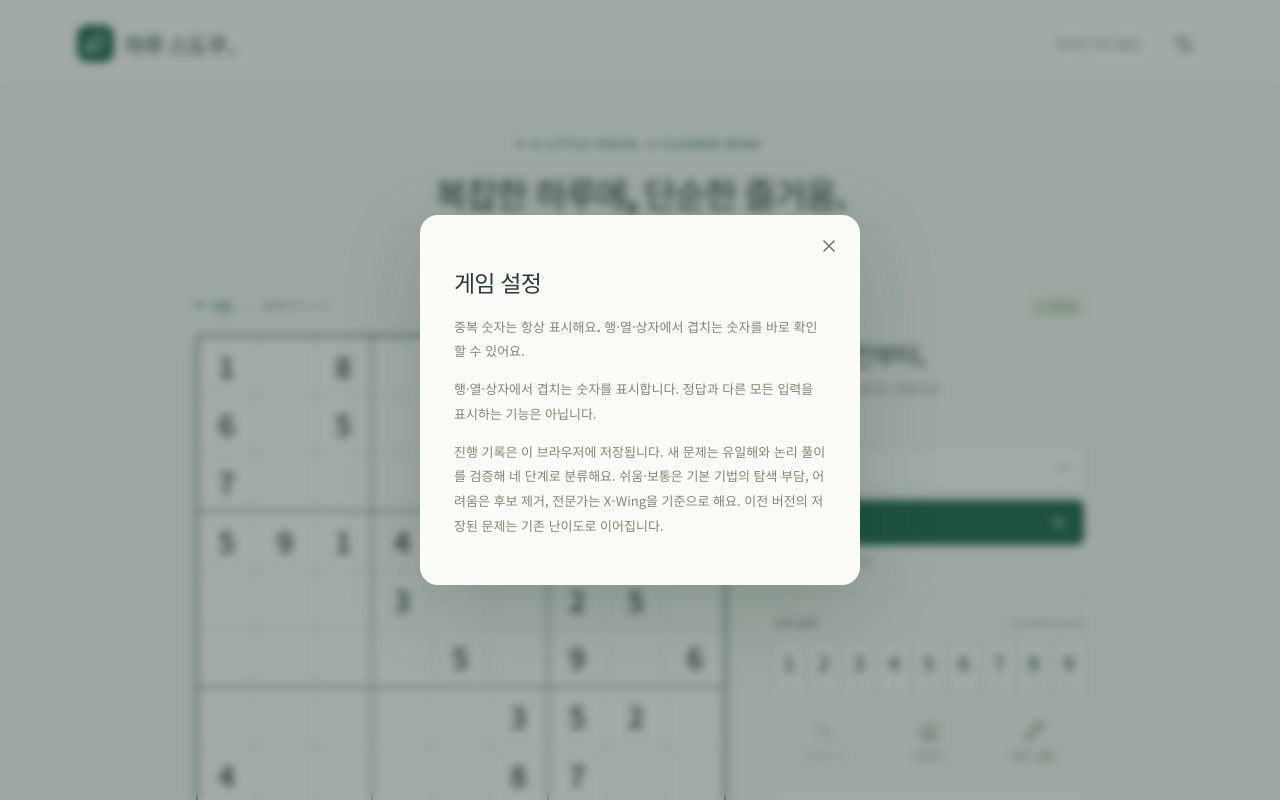
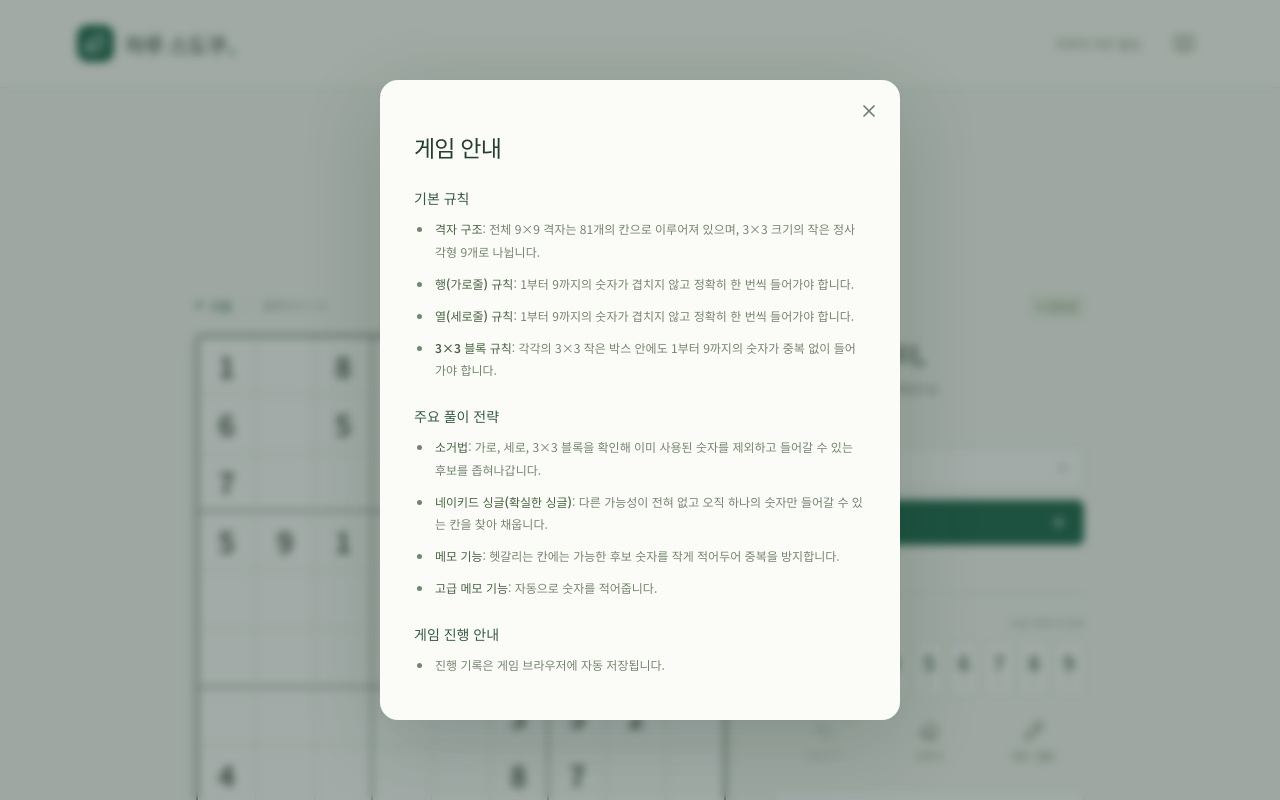
Before and after one commit to kjk0189-boop/haru-sudoku, a React (Vite) app: page / in a window 1280 px wide. Both pictures are taken after a click on the button 1184 px from the left and 43 px from the top of the page. Shown: the top 800 px of the page. Built offline with nearby package versions, Linux system fonts and the light colour scheme.

Commit message:
ui: replace settings with game guide and update action copy

```diff
--- a/src/App.tsx
+++ b/src/App.tsx
@@ -1,5 +1,5 @@
 import { useEffect, useRef, useState } from 'react';
-import { ArrowRight, Check, ChevronDown, Clock3, Eraser, Leaf, Lightbulb, Pause, Pencil, Play, RotateCcw, Settings2, ShieldCheck, Sparkles, Undo2, X } from 'lucide-react';
+import { ArrowRight, Check, ChevronDown, Clock3, Eraser, Leaf, Lightbulb, Pause, Pencil, Play, RotateCcw, BookOpen, ShieldCheck, Sparkles, Undo2, X } from 'lucide-react';
 import { conflicts, isComplete, type Difficulty } from './game';
 import { requestPuzzle, readRecent, rememberPuzzle, RECENT_KEY } from './generator-client';
 import { STARTER_PUZZLE } from './starter';
@@ -138,7 +138,7 @@ export default function App() {
     return () => { document.removeEventListener('keydown', handler); prior?.focus(); };
   }, [blocking]);
   return <>
-    <header className="site-header"><a className="brand" href="./" aria-label="하루 스도쿠 홈"><span className="brand-icon"><Leaf size={22} /></span>하루 스도쿠<span className="brand-dot">.</span></a><div className="header-right"><span className="header-tag">하루의 작은 몰입</span><button className="icon-button" aria-label="게임 설정" onClick={() => setSettings(true)}><Settings2 size={20}/></button></div></header>
+    <header className="site-header"><a className="brand" href="./" aria-label="하루 스도쿠 홈"><span className="brand-icon"><Leaf size={22} /></span>하루 스도쿠<span className="brand-dot">.</span></a><div className="header-right"><span className="header-tag">하루의 작은 몰입</span><button className="icon-button" aria-label="게임 안내" onClick={() => setSettings(true)}><BookOpen size={20}/></button></div></header>
     <main onKeyDown={keydown}>
       <section className="intro"><div className="eyebrow"><span/> A LITTLE PAUSE, A CLEARER MIND</div><h1>복잡한 하루에,<br className="mobile-break"/> 단순한 즐거움.</h1><p>숫자 하나에 집중하다 보면, 마음도 조금 가벼워질 거예요.</p></section>
       <div className="workspace">
@@ -169,8 +169,8 @@ export default function App() {
           <div className="input-label"><span className="field-label">숫자 입력</span><span>{memo?'메모 모드 ON':'칸을 선택한 후 입력'}</span></div>
           <div className="number-pad">{Array.from({length:9},(_,n)=>fullDigits.has(n+1)?<span key={n} className="number-complete" aria-hidden="true"/>:<button key={n} disabled={generating||paused||complete} aria-label={`숫자 ${n+1} 입력`} onClick={()=>input(n+1)} className={selectedValue===n+1?'active':''}>{n+1}<span>{Math.max(0,9-session.board.filter(v=>v===n+1).length)}</span></button>)}</div>
           <div className="tools"><button disabled={generating||paused||complete||!session.history.length} onClick={()=>setSession(undo)}><Undo2 size={20}/><span>되돌리기</span></button><button disabled={generating||paused||complete} onClick={()=>input(0)}><Eraser size={20}/><span>지우기</span></button><button disabled={generating||paused||complete} aria-pressed={memo} className={memo?'tool-active':''} onClick={()=>setMemo(v=>!v)}><Pencil size={20}/><span>메모 <small>{memo?'ON':'OFF'}</small></span></button></div>
-          <button className="advanced-memo" disabled={generating||paused||complete} onClick={advancedMemo}><span><Sparkles size={18}/>고급 메모</span><span>모든 후보 한 번에 채우기</span></button>
-          <button className="hint-button" disabled={generating||paused||complete||hintsLeft===0} onClick={hint}><span><Lightbulb size={19}/>조금의 도움이 필요할 때</span><span>{hintsLeft===null?'힌트 무제한':`힌트 ${hintsLeft}회 남음`}<ArrowRight size={15}/></span></button>
+          <button className="advanced-memo" disabled={generating||paused||complete} onClick={advancedMemo}><span><Sparkles size={18}/>고급 메모</span><span>자동 숫자 채우기</span></button>
+          <button className="hint-button" disabled={generating||paused||complete||hintsLeft===0} onClick={hint}><span><Lightbulb size={19}/>랜덤 정답 확인하기</span><span>{hintsLeft===null?'힌트 무제한':`힌트 ${hintsLeft}회 남음`}<ArrowRight size={15}/></span></button>
           <p className="hint-usage">이번 게임에서 힌트 {session.hints}회 사용</p>
           <div className="save-status">{saveFailed?<><X size={14}/>저장 불가 · 브라우저 저장 설정을 확인하세요</>:<><ShieldCheck size={14}/>진행 상황이 이 브라우저에 자동 저장돼요</>}</div>
           <button disabled={generating} className="restart-link" onClick={()=>setDialog('restart')}><RotateCcw size={13}/>이 문제 처음부터 풀기</button>
@@ -181,8 +181,26 @@ export default function App() {
       <p className="keyboard-guide">키보드로도 편하게 <kbd>1–9</kbd> 숫자 입력 <span>·</span> <kbd>↑ ↓ ← →</kbd> 이동 <span>·</span> <kbd>N</kbd> 메모</p>
     </main>
     <footer><span className="footer-brand">하루 스도쿠<span>.</span></span><p>오늘도, 한 칸만큼의 여유.</p><a href="https://github.com/kjk0189-boop/haru-sudoku" target="_blank" rel="noreferrer">GitHub ↗</a></footer>
-    {blocking&&<div className="modal-backdrop"><section className="modal" role="dialog" aria-modal="true" aria-labelledby="modal-title"><button className="modal-close icon-button" aria-label="닫기" onClick={()=>{setDialog(null);setSettings(false);setHelp(false);}}><X size={20}/></button>
-      {dialog?<><span className="modal-icon"><Leaf size={26}/></span><h2 id="modal-title">{dialog==='restart'?'처음부터 다시 풀까요?':'새 퍼즐을 시작할까요?'}</h2><p>{dialog==='restart'?'현재 문제의 입력, 시간, 메모가 초기화됩니다.':`${LABELS[difficulty]} 난이도의 새로운 문제를 시작해요. 현재 진행 상황은 새 게임으로 바뀝니다.`}</p><div className="modal-actions"><button className="secondary" onClick={()=>setDialog(null)}>계속 풀기</button><button className="primary" onClick={start}>시작하기<ArrowRight size={16}/></button></div></>:settings?<><h2 id="modal-title">게임 설정</h2><p><strong>중복 숫자는 항상 표시해요.</strong> 행·열·상자에서 겹치는 숫자를 바로 확인할 수 있어요.</p><p>행·열·상자에서 겹치는 숫자를 표시합니다. 정답과 다른 모든 입력을 표시하는 기능은 아닙니다.</p><p>진행 기록은 이 브라우저에 저장됩니다. 새 문제는 유일해와 논리 풀이를 검증해 네 단계로 분류해요. 쉬움·보통은 기본 기법의 탐색 부담, 어려움은 후보 제거, 전문가는 X-Wing을 기준으로 해요. 이전 버전의 저장된 문제는 기존 난이도로 이어집니다.</p></>:<><h2 id="modal-title">한 칸씩, 차근차근</h2><p>각 가로줄, 세로줄, 굵은 선으로 구분된 3×3 상자에는 1~9가 한 번씩 들어가야 해요.</p><p>빈칸을 선택하고 숫자를 누르세요. 메모 모드에서는 후보 숫자를 작게 적을 수 있어요. 같은 숫자를 다시 누르면 메모가 지워져요.</p><p>고급 메모는 현재 보드를 기준으로 모든 빈칸의 후보를 한 번에 새로 채워요. 기존 메모는 교체되며 되돌리기로 복원할 수 있어요. 숫자를 입력한 뒤 다시 누르면 후보가 갱신돼요.</p><p>9개가 채워진 숫자는 입력판에서 사라져요. 지우거나 되돌리면 다시 나타나요.</p><p>힌트는 단일 후보, 후보 잠금, 후보 쌍, X-Wing까지 순서대로 설명하고 한 칸을 채워줘요. 잘못 입력한 숫자가 있으면 먼저 수정을 안내해요.</p><p>방향키로 이동, Delete로 지우기, N으로 메모 전환, Ctrl/⌘+Z로 되돌리기.</p><button className="primary" onClick={()=>setHelp(false)}><Check size={16}/>알겠어요</button></>}
+    {blocking&&<div className="modal-backdrop"><section className={`modal ${settings?'game-guide':''}`} role="dialog" aria-modal="true" aria-labelledby="modal-title"><button className="modal-close icon-button" aria-label="닫기" onClick={()=>{setDialog(null);setSettings(false);setHelp(false);}}><X size={20}/></button>
+      {dialog?<><span className="modal-icon"><Leaf size={26}/></span><h2 id="modal-title">{dialog==='restart'?'처음부터 다시 풀까요?':'새 퍼즐을 시작할까요?'}</h2><p>{dialog==='restart'?'현재 문제의 입력, 시간, 메모가 초기화됩니다.':`${LABELS[difficulty]} 난이도의 새로운 문제를 시작해요. 현재 진행 상황은 새 게임으로 바뀝니다.`}</p><div className="modal-actions"><button className="secondary" onClick={()=>setDialog(null)}>계속 풀기</button><button className="primary" onClick={start}>시작하기<ArrowRight size={16}/></button></div></>:settings?<>
+        <h2 id="modal-title">게임 안내</h2>
+        <h3>기본 규칙</h3>
+        <ul>
+          <li><strong>격자 구조</strong>: 전체 9×9 격자는 81개의 칸으로 이루어져 있으며, 3×3 크기의 작은 정사각형 9개로 나뉩니다.</li>
+          <li><strong>행(가로줄) 규칙</strong>: 1부터 9까지의 숫자가 겹치지 않고 정확히 한 번씩 들어가야 합니다.</li>
+          <li><strong>열(세로줄) 규칙</strong>: 1부터 9까지의 숫자가 겹치지 않고 정확히 한 번씩 들어가야 합니다.</li>
+          <li><strong>3×3 블록 규칙</strong>: 각각의 3×3 작은 박스 안에도 1부터 9까지의 숫자가 중복 없이 들어가야 합니다.</li>
+        </ul>
+        <h3>주요 풀이 전략</h3>
+        <ul>
+          <li><strong>소거법</strong>: 가로, 세로, 3×3 블록을 확인해 이미 사용된 숫자를 제외하고 들어갈 수 있는 후보를 좁혀나갑니다.</li>
+          <li><strong>네이키드 싱글(확실한 싱글)</strong>: 다른 가능성이 전혀 없고 오직 하나의 숫자만 들어갈 수 있는 칸을 찾아 채웁니다.</li>
+          <li><strong>메모 기능</strong>: 헷갈리는 칸에는 가능한 후보 숫자를 작게 적어두어 중복을 방지합니다.</li>
+          <li><strong>고급 메모 기능</strong>: 자동으로 숫자를 적어줍니다.</li>
+        </ul>
+        <h3>게임 진행 안내</h3>
+        <ul><li>진행 기록은 게임 브라우저에 자동 저장됩니다.</li></ul>
+      </>:<><h2 id="modal-title">한 칸씩, 차근차근</h2><p>각 가로줄, 세로줄, 굵은 선으로 구분된 3×3 상자에는 1~9가 한 번씩 들어가야 해요.</p><p>빈칸을 선택하고 숫자를 누르세요. 메모 모드에서는 후보 숫자를 작게 적을 수 있어요. 같은 숫자를 다시 누르면 메모가 지워져요.</p><p>고급 메모는 현재 보드를 기준으로 모든 빈칸의 후보를 한 번에 새로 채워요. 기존 메모는 교체되며 되돌리기로 복원할 수 있어요. 숫자를 입력한 뒤 다시 누르면 후보가 갱신돼요.</p><p>9개가 채워진 숫자는 입력판에서 사라져요. 지우거나 되돌리면 다시 나타나요.</p><p>힌트는 단일 후보, 후보 잠금, 후보 쌍, X-Wing까지 순서대로 설명하고 한 칸을 채워줘요. 잘못 입력한 숫자가 있으면 먼저 수정을 안내해요.</p><p>방향키로 이동, Delete로 지우기, N으로 메모 전환, Ctrl/⌘+Z로 되돌리기.</p><button className="primary" onClick={()=>setHelp(false)}><Check size={16}/>알겠어요</button></>}
     </section></div>}
   </>;
 }
```
Also changed, not shown: src/style.css, 3 other files (tests, documents, lock files or other folders).
